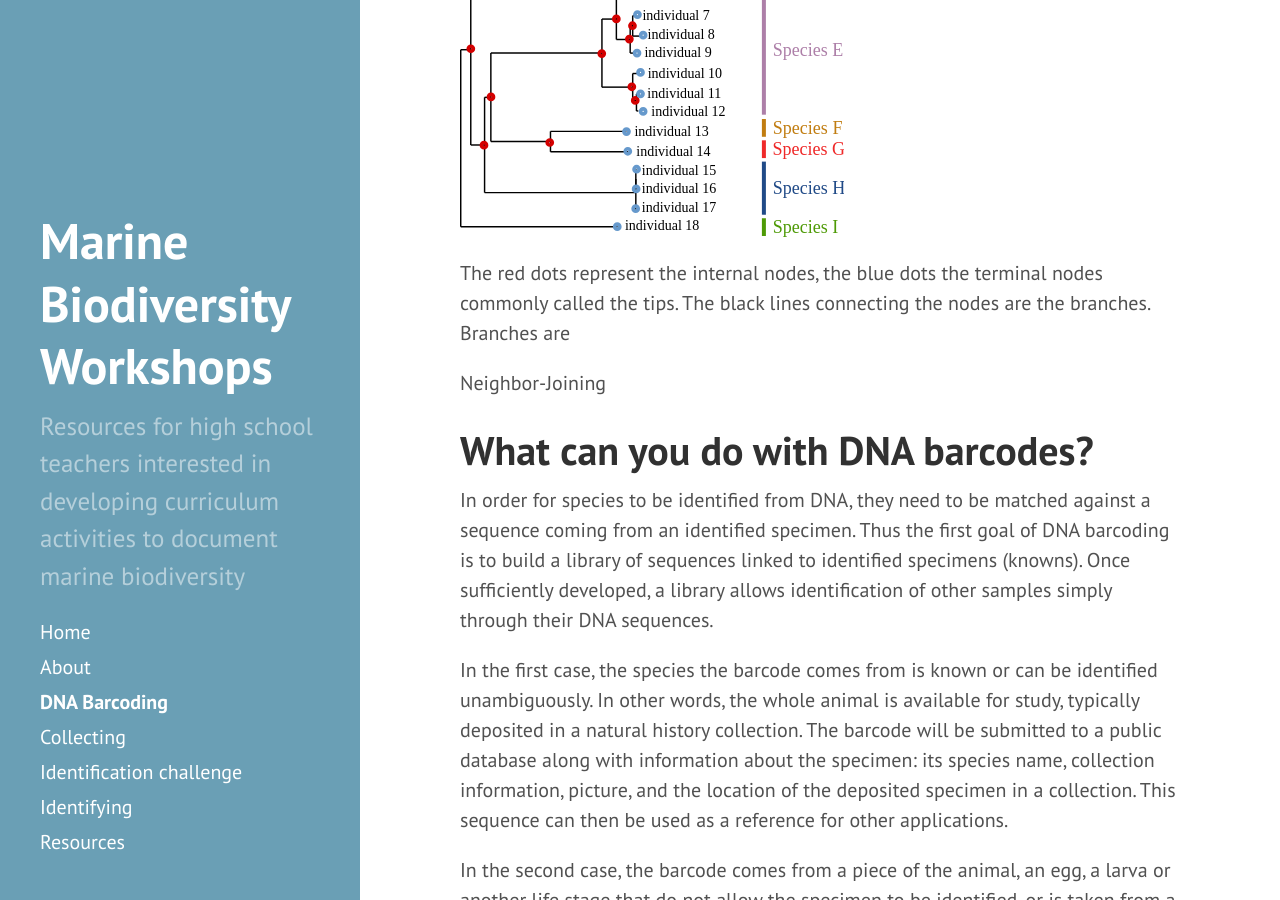
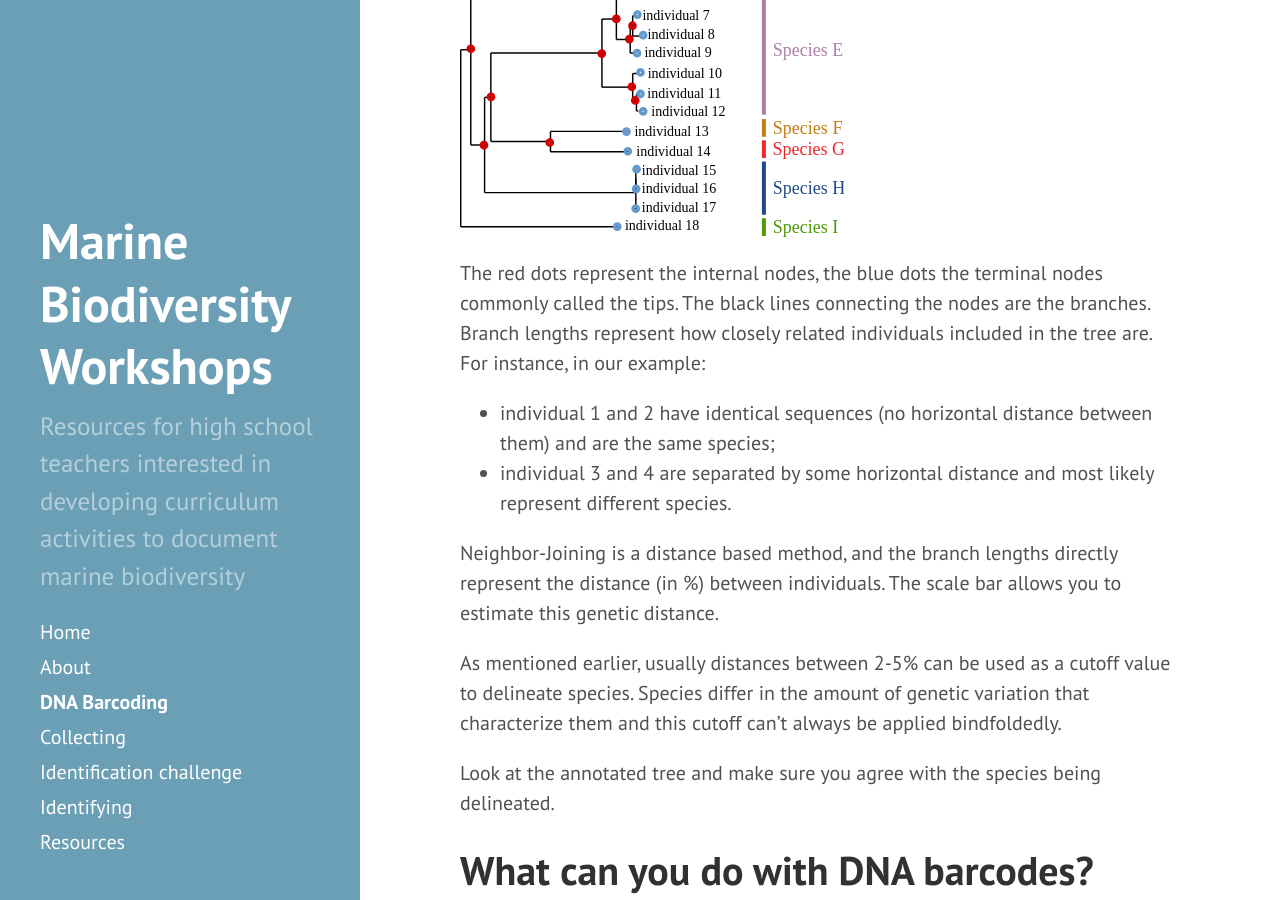
Before and after one commit to marine-diversity-workshops/marine-diversity-workshops.github.io, a Jekyll site: the page built from barcoding.md, in a window 1280 px wide and 900 px high, scrolled down 10220 px. Built offline with Jekyll 4.4.1, drawn with Linux system fonts in a browser that asks for light colours; nearby versions of some CDN libraries.

Commit message:
finish interpreting tree section

```diff
--- a/barcoding.md
+++ b/barcoding.md
@@ -150,11 +150,11 @@ process takes about 2.5-3 hours.
 
 ![Illustration of the PCR process]({{ site.baseurl }}img/Polymerase_chain_reaction.svg)
 
-<div class="caption"> 1. The DNA template (blue) is denatured by bringing the
-solution to 95°C. The DNA becomes single-stranded. 2. The temperature drops to
+<div class="caption"> 1. The DNA template (blue) is denatured by bringing the
+solution to 95°C. The DNA becomes single-stranded. 2. The temperature drops to
 45-65° to allow the primers (in red) to anneal to each DNA strand. The the
 polymerase (green sphere) attaches to this short fragment of double-stranded
-DNA. 3.  The temperature goes back up to 72°C for the elongation to take place
+DNA. 3. The temperature goes back up to 72°C for the elongation to take place
 which creates copies of the barcode (in green). The process is repeated 30 to 40
 times, generating an exponentially increasing number of copies of the barcode at
 each occurrence of the cycle. From:
@@ -384,11 +384,24 @@ To understand better this figure and to facilitate its interpretation, we annota
 
 The red dots represent the internal nodes, the blue dots the terminal nodes
 commonly called the tips. The black lines connecting the nodes are the
-branches. Branches are
+branches. Branch lengths represent how closely related individuals included in
+the tree are. For instance, in our example:
 
-Neighbor-Joining
+- individual 1 and 2 have identical sequences (no horizontal distance between
+them) and are the same species;
+- individual 3 and 4 are separated by some horizontal distance and most likely
+  represent different species.
 
+Neighbor-Joining is a distance based method, and the branch lengths directly
+represent the distance (in %) between individuals. The scale bar allows you to
+estimate this genetic distance.
 
+As mentioned earlier, usually distances between 2-5% can be used as a cutoff
+value to delineate species. Species differ in the amount of genetic variation
+that characterize them and this cutoff can't always be applied bindfoldedly.
+
+Look at the annotated tree and make sure you agree with the species being
+delineated.
 
 What can you do with DNA barcodes?
 ==============================
```
